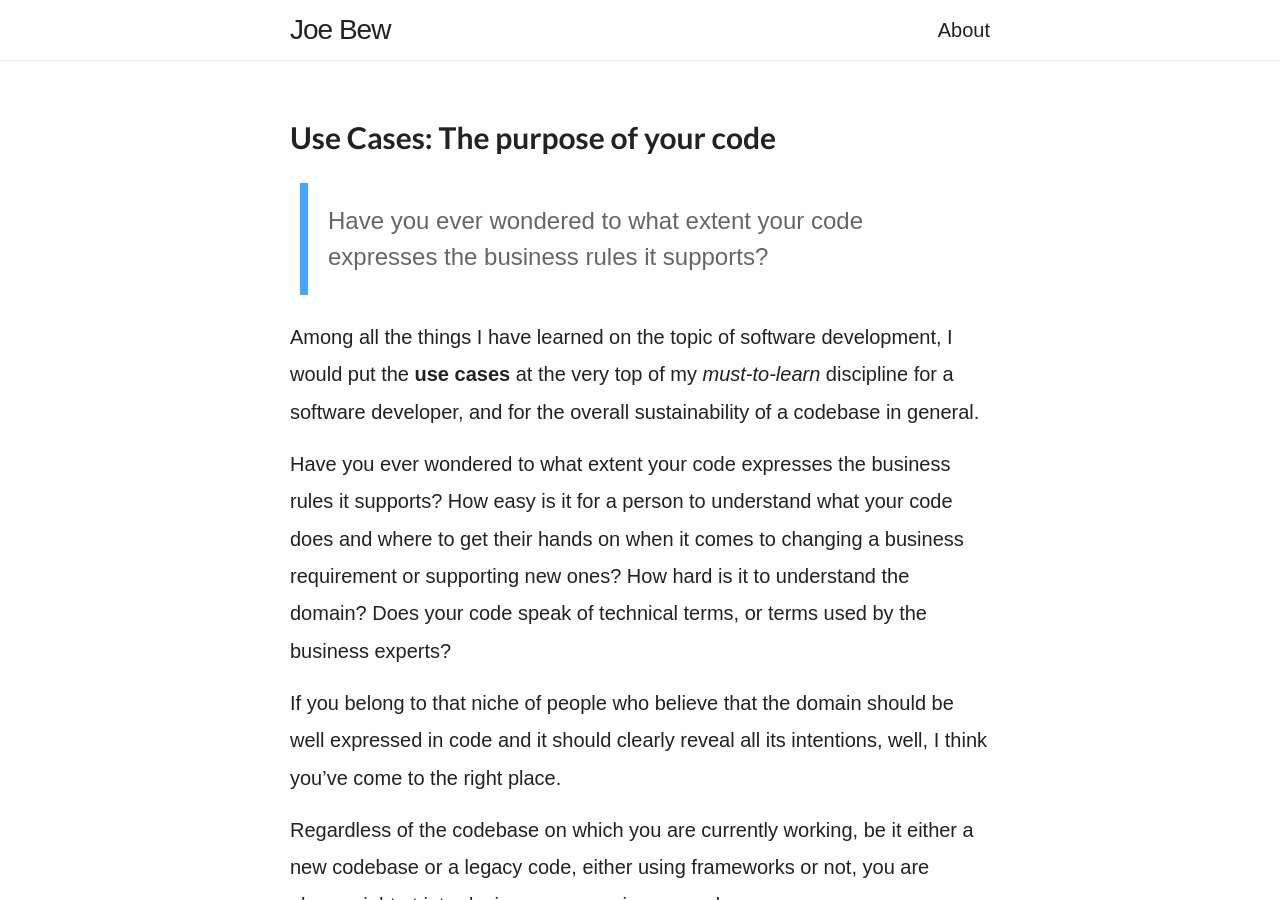
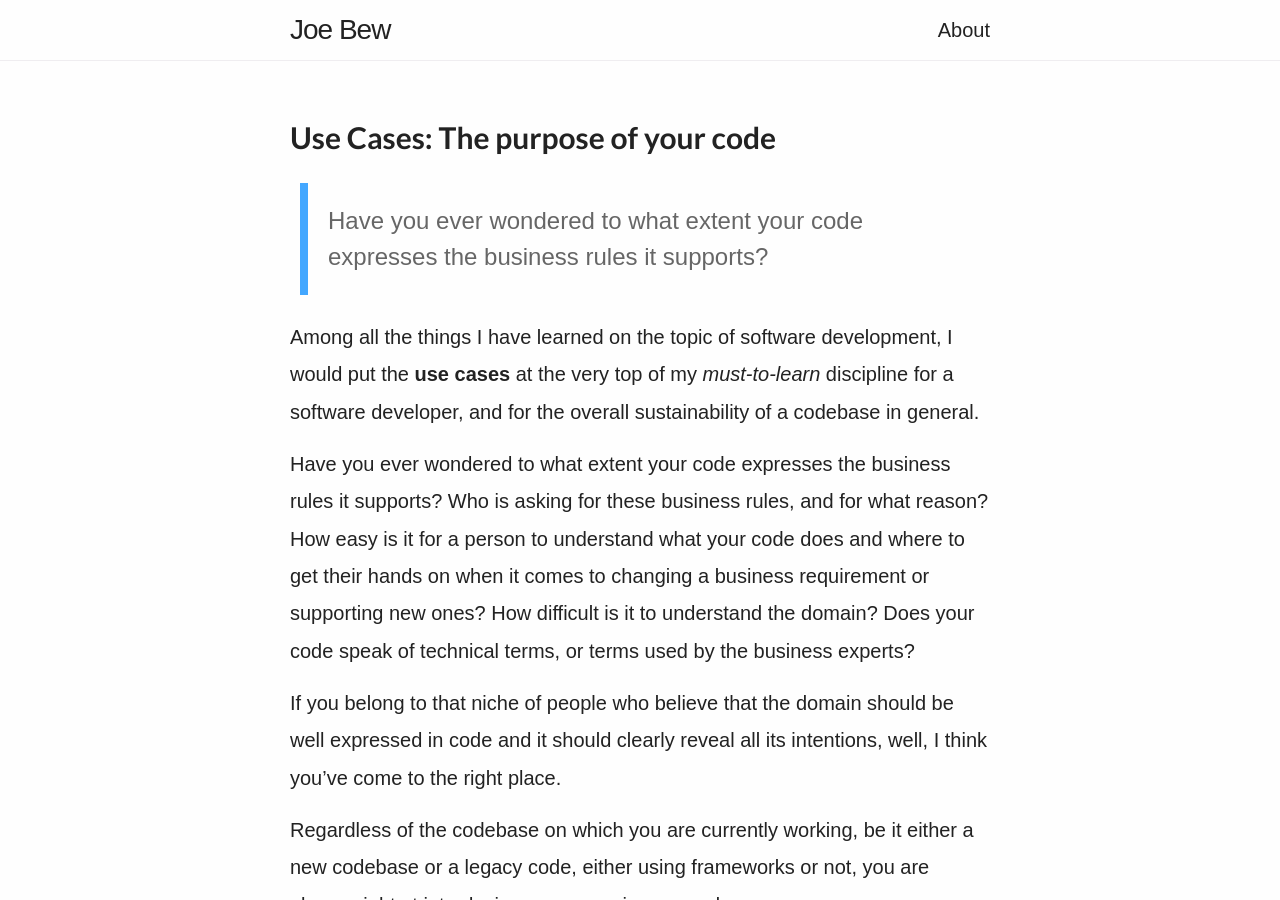
Before and after one commit to joebew42/joebew42.github.io, a Jekyll site: the page built from _posts/2021-10-23-use-cases-purpose-of-your-code.markdown, in a window 1280 px wide and 900 px high. Built offline with Jekyll 4.4.1, drawn with Linux system fonts in a browser that asks for light colours; some web fonts are replaced.

Commit message:
Who is asking for these business rules, and for what reason?

```diff
--- a/_posts/2021-10-23-use-cases-purpose-of-your-code.markdown
+++ b/_posts/2021-10-23-use-cases-purpose-of-your-code.markdown
@@ -10,7 +10,7 @@ summary: "Have you ever wondered to what extent your code expresses the business
 
 Among all the things I have learned on the topic of software development, I would put the **use cases** at the very top of my _must-to-learn_ discipline for a software developer, and for the overall sustainability of a codebase in general.
 
-Have you ever wondered to what extent your code expresses the business rules it supports? How easy is it for a person to understand what your code does and where to get their hands on when it comes to changing a business requirement or supporting new ones? How hard is it to understand the domain? Does your code speak of technical terms, or terms used by the business experts?
+Have you ever wondered to what extent your code expresses the business rules it supports? Who is asking for these business rules, and for what reason? How easy is it for a person to understand what your code does and where to get their hands on when it comes to changing a business requirement or supporting new ones? How difficult is it to understand the domain? Does your code speak of technical terms, or terms used by the business experts?
 
 If you belong to that niche of people who believe that the domain should be well expressed in code and it should clearly reveal all its intentions, well, I think you've come to the right place.
 
```
